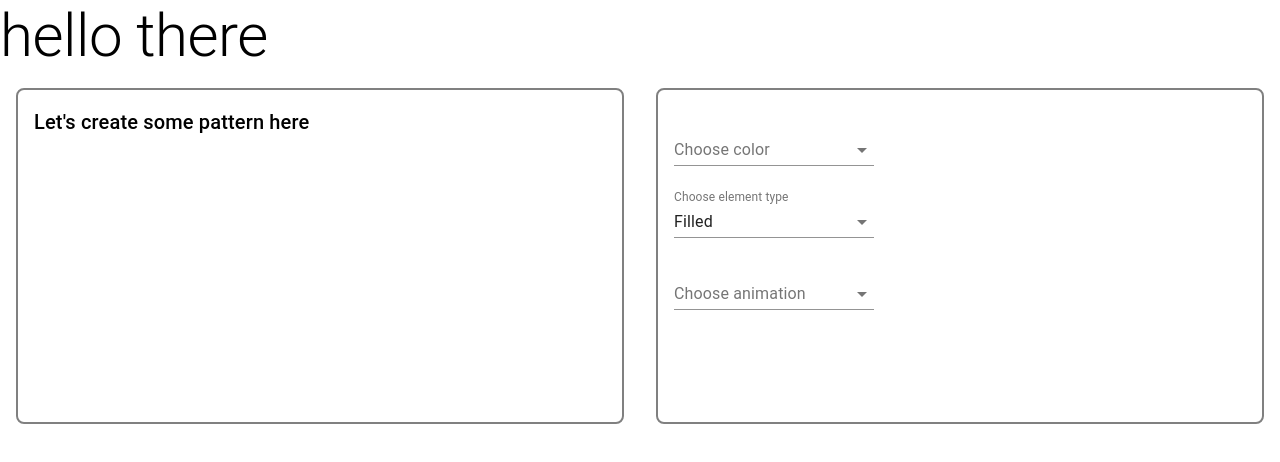
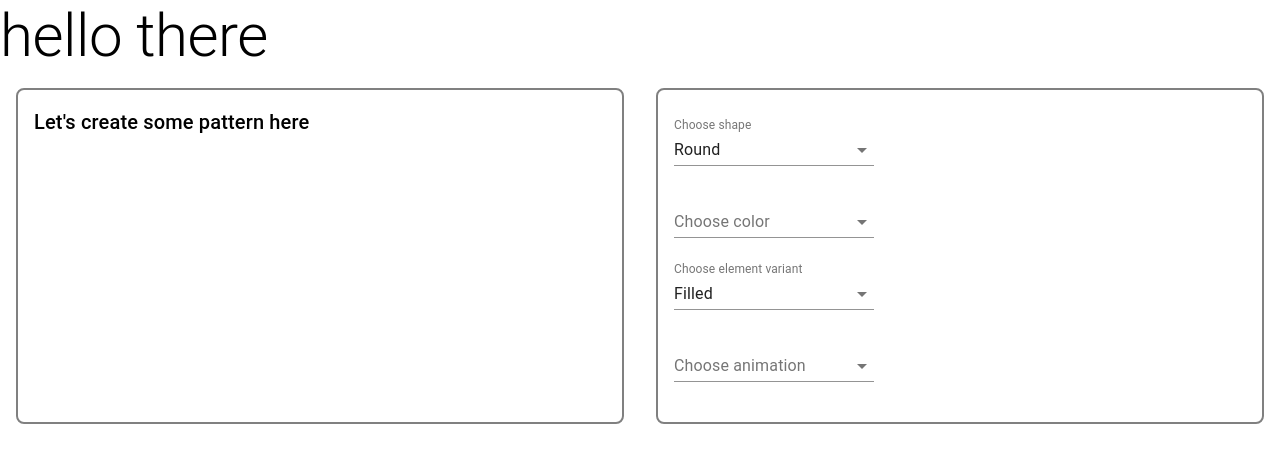
Before and after one commit to tanya-chuk/eyecatcher, a React (Create React App) app: page /create in a window 1280 px wide. Shown: the top 462 px of the page. Built offline with nearby package versions, Linux system fonts and the light colour scheme.

Commit message:
Добавляет управление формой элемента

```diff
--- a/src/routes/GeneratePattern/config.ts
+++ b/src/routes/GeneratePattern/config.ts
@@ -1,21 +1,42 @@
 export enum EElementSettings {
   color = 'color',
-  type = 'type',
-  animation = 'animation'
+  variant = 'variant',
+  animation = 'animation',
+  shape = 'shape'
 }
 
-export enum EElementType {
+export enum EElementVariant {
   filled = 'filled',
   outlined = 'outlined'
 }
 
+export enum EElementShape {
+  round = 'round',
+  square = 'square'
+}
+
 export interface IElementAppearance {
-  type: EElementType;
+  shape: EElementShape;
+  variant: EElementVariant;
   color: string;
   animation: string;
 }
 
 export const fieldsConfig = [
+  {
+    name: 'Choose shape',
+    type: EElementSettings.shape,
+    options: [
+      {
+        value: 'square',
+        name: 'Square'
+      },
+      {
+        value: 'round',
+        name: 'Round'
+      }
+    ]
+  },
   {
     name: 'Choose color',
     type: EElementSettings.color,
@@ -35,8 +56,8 @@ export const fieldsConfig = [
     ]
   },
   {
-    name: 'Choose element type',
-    type: EElementSettings.type,
+    name: 'Choose element variant',
+    type: EElementSettings.variant,
     options: [
       {
         value: 'filled',
--- a/src/routes/GeneratePattern/index.tsx
+++ b/src/routes/GeneratePattern/index.tsx
@@ -6,7 +6,7 @@ import MenuItem from '@material-ui/core/MenuItem';
 import FormControl from '@material-ui/core/FormControl';
 import Select from '@material-ui/core/Select';
 import clsx from 'clsx';
-import { EElementSettings, EElementType, fieldsConfig, IElementAppearance } from './config';
+import { EElementSettings, EElementShape, EElementVariant, fieldsConfig, IElementAppearance } from './config';
 
 const useStyles = makeStyles(({ spacing }) => ({
   root: {
@@ -28,33 +28,24 @@ const useStyles = makeStyles(({ spacing }) => ({
     width: 200,
     margin: `${spacing(1.5)}px 0`
   },
-  element: ({ color, type }: IStyles) => ({
+  element: ({ color, variant, shape }: IElementAppearance) => ({
     width: 50,
     height: 50,
-    borderRadius: '100%',
-    background: type === EElementType.filled ? color : 'transparent',
-    border: `4px solid ${type === EElementType.outlined ? color : 'transparent'}`
+    borderRadius: shape === EElementShape.round ? '100%' : 4,
+    background: variant === EElementVariant.filled ? color : 'transparent',
+    border: `4px solid ${variant === EElementVariant.outlined ? color : 'transparent'}`
   })
 }));
 
-interface IStyles {
-  type: EElementType;
-  color: string;
-  animation: string;
-}
-
 const GeneratePattern: FC = () => {
   const [elementAppearance, setElementAppearance] = useState<IElementAppearance>({
-    type: EElementType.filled,
+    shape: EElementShape.round,
+    variant: EElementVariant.filled,
     color: '',
     animation: ''
   });
 
-  const classes = useStyles({
-    color: elementAppearance.color,
-    type: elementAppearance.type,
-    animation: elementAppearance.animation
-  });
+  const classes = useStyles(elementAppearance);
 
   const handleChangeAppearance = (type: EElementSettings) => (e: ChangeEvent<{ value: unknown }>) => {
     setElementAppearance({ ...elementAppearance, [type]: e.target.value });
```
